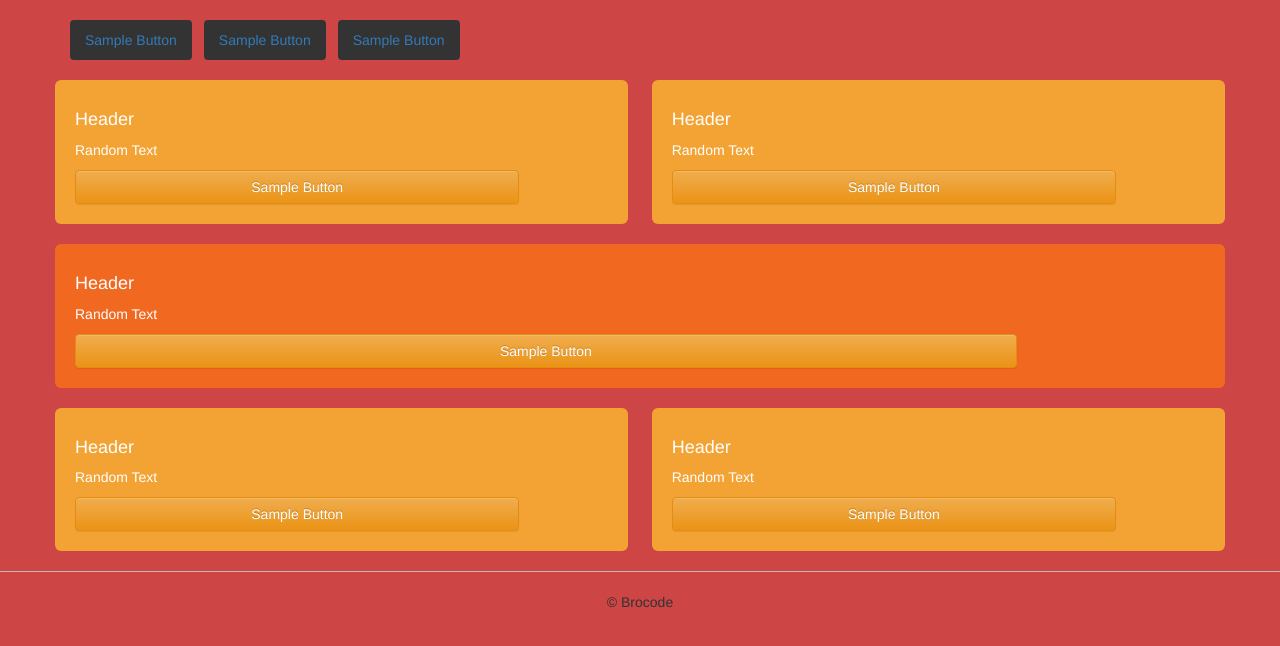
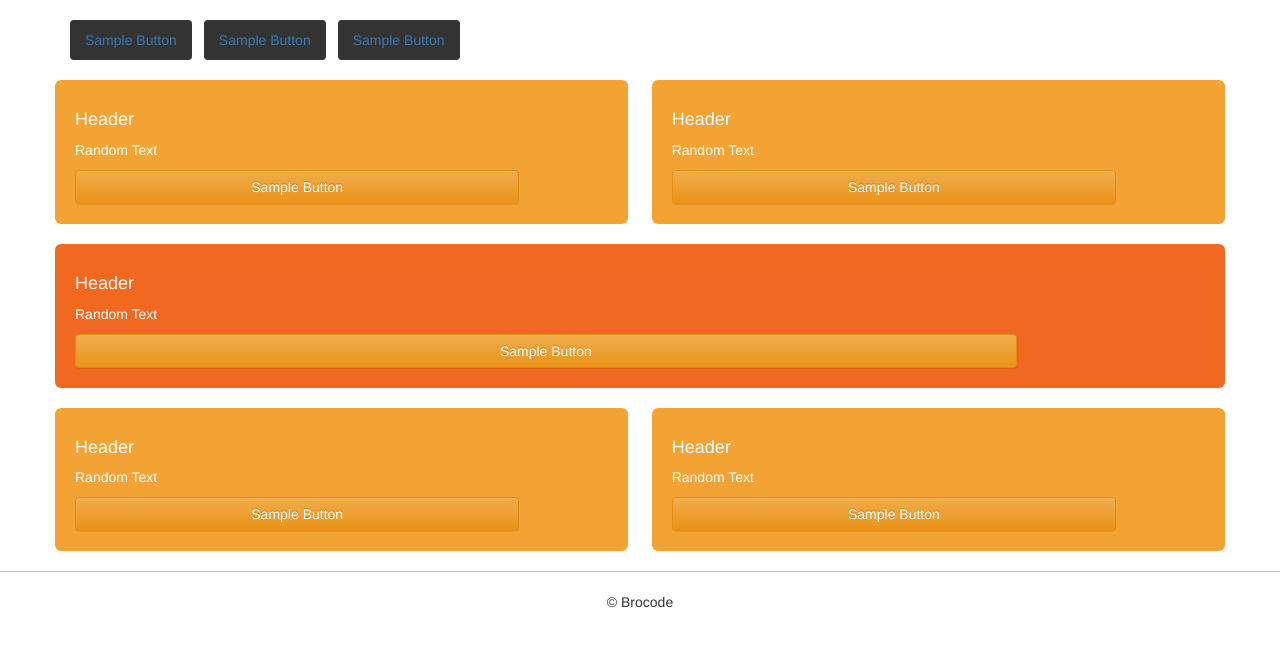
Before and after one commit to brocode2019/brocode2019.github.io, a plain HTML site: page index.html in a window 1280 px wide. Drawn offline with nearby package versions, Linux system fonts and the light colour scheme.

Commit message:
"commit"

```diff
--- a/index.html
+++ b/index.html
@@ -9,7 +9,7 @@
 </style>
     <title>Sunset</title>
   </header>
-  <body style="background-color:#cd4545">
+  <body>
     <main class="container">
       <div class="header clearfix">
   <nav>
```
